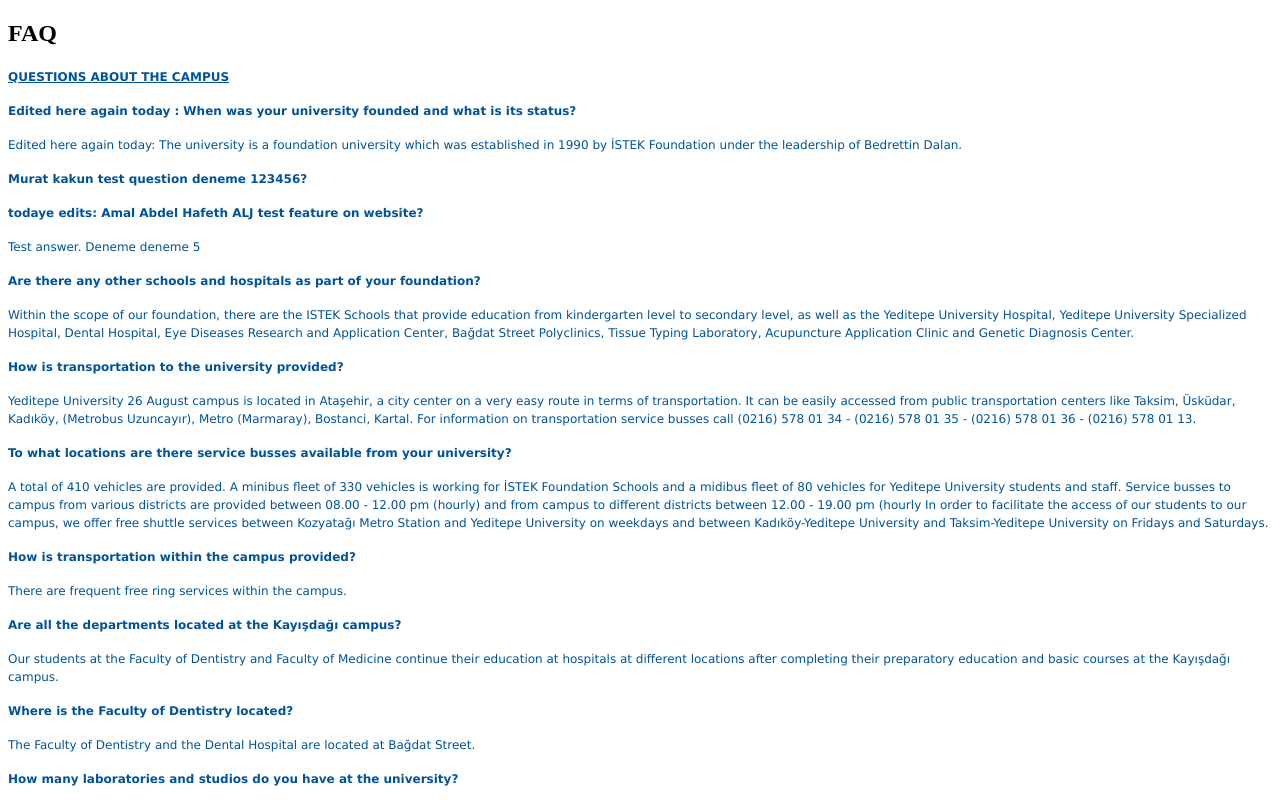
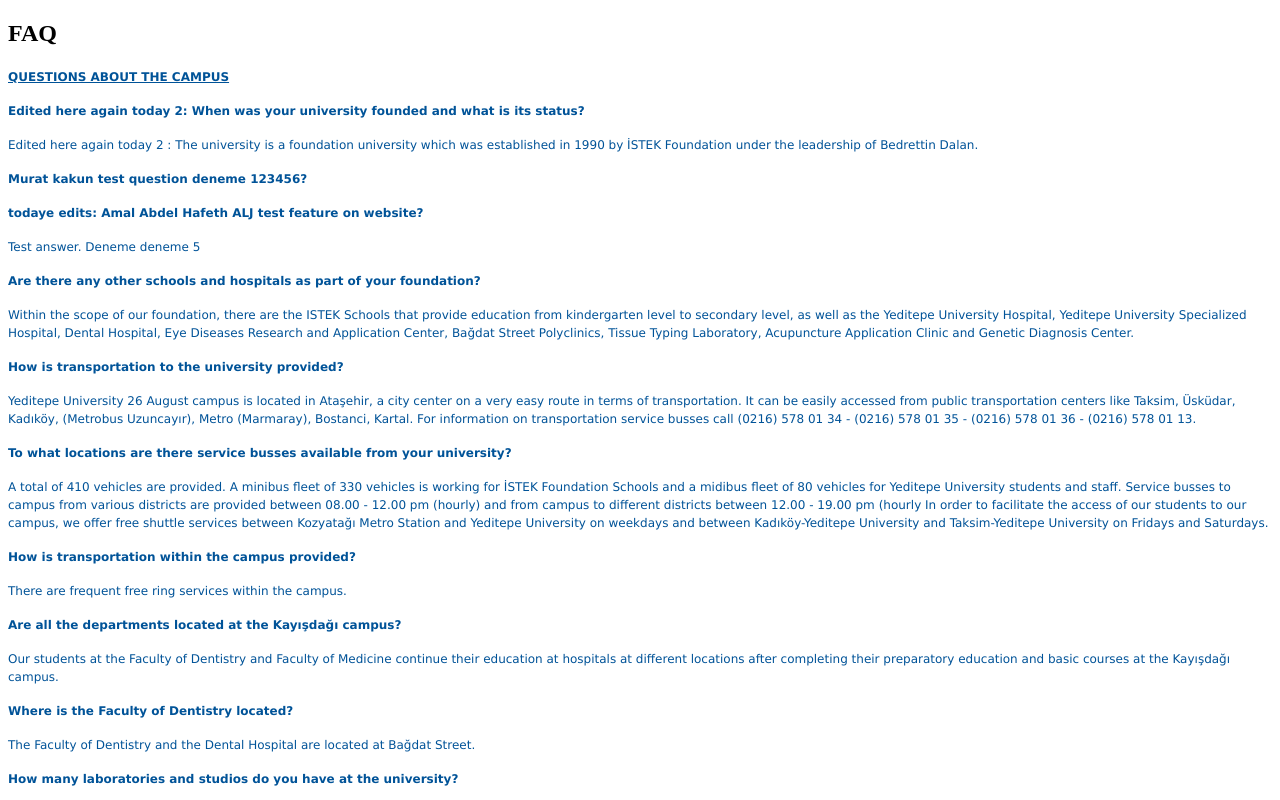
Before and after one commit to muratkakun/QnaMakerKbTest, a plain HTML site: page index.html in a window 1280 px wide. Shown: the top 800 px of the page. Drawn offline with Linux system fonts and the light colour scheme.

Commit message:
Update index.html

```diff
--- a/index.html
+++ b/index.html
@@ -43,8 +43,8 @@
 
     <div class="content">
       <div class="field field-name-body field-type-text-with-summary field-label-hidden"><div class="field-items"><div class="field-item even" property="content:encoded"><p><span style="color:#005398"><span style="font-size:12px"><span style="font-family:verdana,geneva,sans-serif"><strong><u>QUESTIONS ABOUT THE CAMPUS</u></strong></span></span></span></p>
-<p><span style="color:#005398"><span style="font-size:12px"><span style="font-family:verdana,geneva,sans-serif"><strong>Edited here again today : When was your university founded and what is its status?</strong></span></span></span></p>
-<p><span style="color:#005398"><span style="font-size:12px"><span style="font-family:verdana,geneva,sans-serif">Edited here again today: The university is a foundation university which was established in 1990 by İSTEK Foundation under the leadership of Bedrettin Dalan.</span></span></span></p>
+<p><span style="color:#005398"><span style="font-size:12px"><span style="font-family:verdana,geneva,sans-serif"><strong>Edited here again today 2: When was your university founded and what is its status?</strong></span></span></span></p>
+<p><span style="color:#005398"><span style="font-size:12px"><span style="font-family:verdana,geneva,sans-serif">Edited here again today 2 : The university is a foundation university which was established in 1990 by İSTEK Foundation under the leadership of Bedrettin Dalan.</span></span></span></p>
 <p><span style="color:#005398"><span style="font-size:12px"><span style="font-family:verdana,geneva,sans-serif"><strong>Murat kakun test question deneme 123456?</strong></span></span></span></p>
 <p><span style="color:#005398"><span style="font-size:12px"><span style="font-family:verdana,geneva,sans-serif"><strong>todaye edits: Amal Abdel Hafeth ALJ test feature on website?</strong></span></span></span></p>
 <p><span style="color:#005398"><span style="font-size:12px"><span style="font-family:verdana,geneva,sans-serif">Test answer. Deneme deneme 5</span></span></span></p>
```
